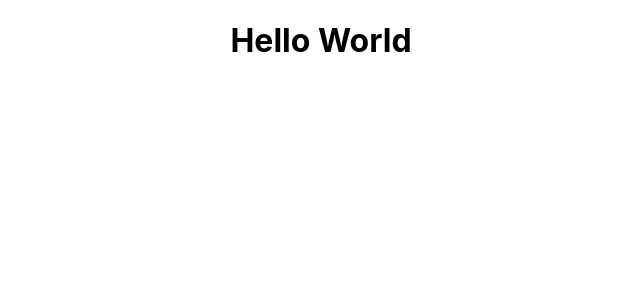
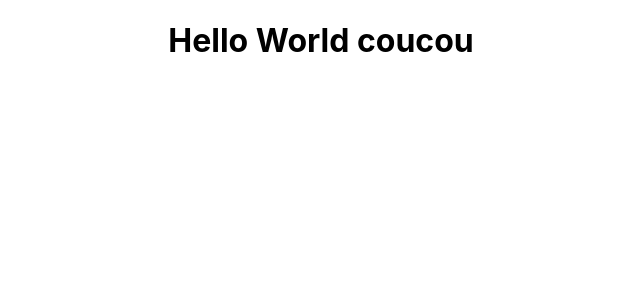
Before and after one commit to KevinPrg/dyma-form, a React (Create React App) app in the folder dyma-form/: page / in a window 1280 px wide. Shown: the top 300 px of the page, without its empty margins (319-959 px from the left). Built offline with nearby package versions, Linux system fonts and the light colour scheme.

Commit message:
minor modif in component

```diff
--- a/dyma-form/src/App.js
+++ b/dyma-form/src/App.js
@@ -4,7 +4,7 @@ import Composant from './composant';
 function App() {
   return (
     <div className="App">
-      <Composant />
+      <Composant name = "coucou"/>
     </div>
   );
 }
--- a/dyma-form/src/composant.jsx
+++ b/dyma-form/src/composant.jsx
@@ -1,7 +1,7 @@
 import React from "react";
 
-function Composant1 () {
-    return <h1>Hello World</h1>
+const Composant1 = (props) => {
+    return <h1>Hello World {props.name}</h1>
 }
 
 export default Composant1;
```
